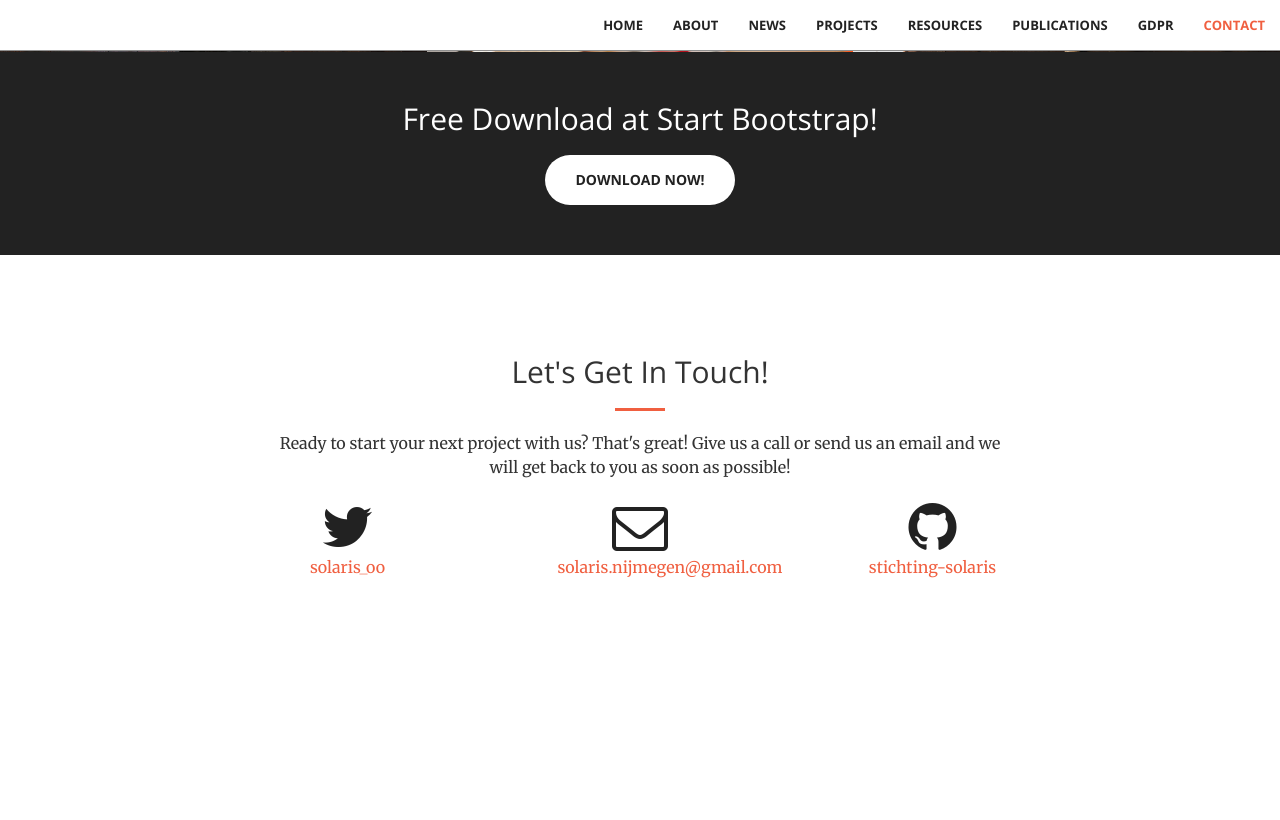
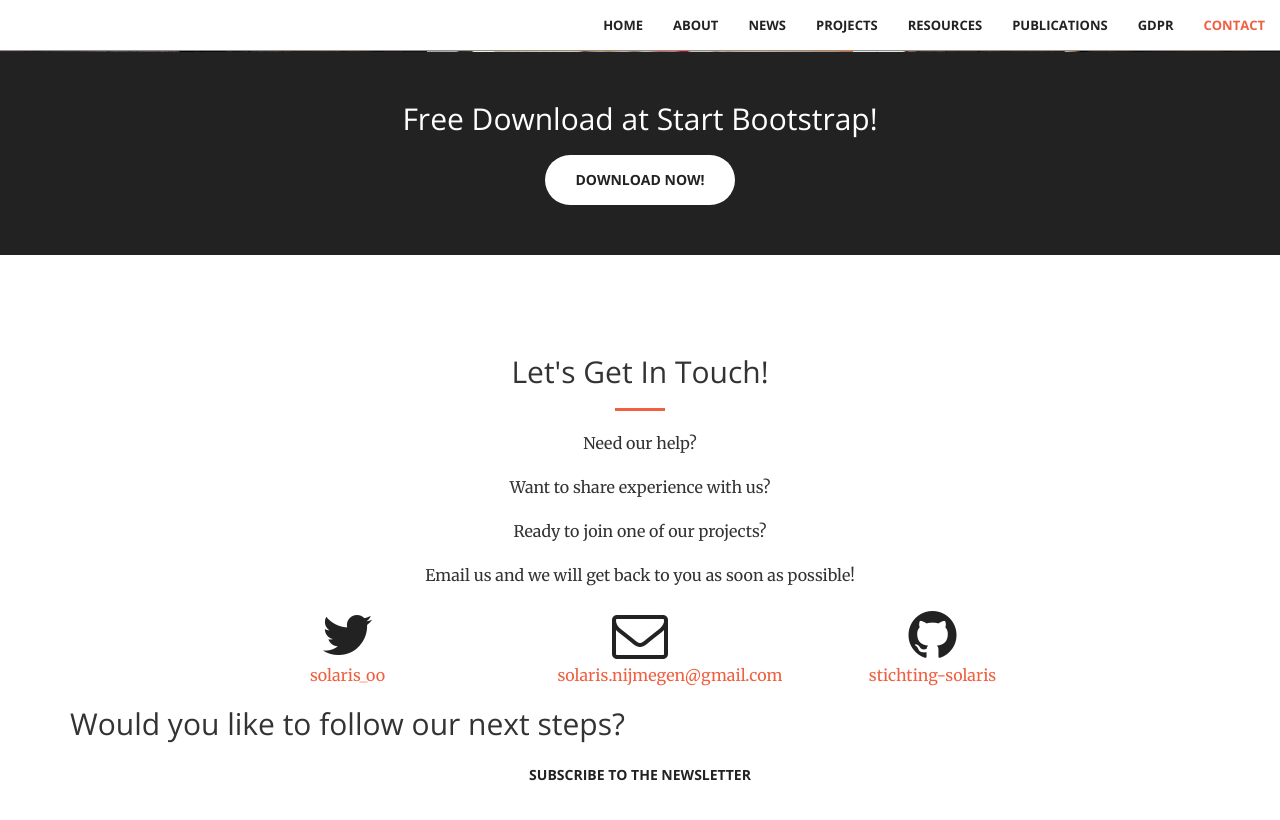
Before and after one commit to stichting-solaris/stichting-solaris.github.io, a Jekyll site: the page built from index.html, in a window 1280 px wide and 900 px high, scrolled down 3812 px. Shown: the top 820 px of the window. Built offline with Jekyll 4.4.1, drawn with Linux system fonts in a browser that asks for light colours; before the commit the page ends 4511 px from its top, so only the background shows below that.

Commit message:
Update contact.html

```diff
--- a/_includes/contact.html
+++ b/_includes/contact.html
@@ -4,7 +4,10 @@
             <div class="col-lg-8 col-lg-offset-2 text-center">
                 <h2 class="section-heading">Let's Get In Touch!</h2>
                 <hr class="primary">
-                <p>Ready to start your next project with us? That's great! Give us a call or send us an email and we will get back to you as soon as possible!</p>
+                <p>Need our help?</p>
+                <p>Want to share experience with us?</p>
+                <p>Ready to join one of our projects?</p>
+                <p>Email us and we will get back to you as soon as possible!</p>
             </div>
         <div class="col-lg-2 col-lg-offset-2 text-center">
             <a href="https://twitter.com/{{ site.twitter_username }}">
@@ -26,4 +29,8 @@
         </div>
 
     </div>
+        <h2 class="section-heading">Would you like to follow our next steps?</h2>
+            <div class="col-lg-8 col-lg-offset-2 text-center">
+                <a href="https://docs.google.com/forms/d/e/1FAIpQLScpqlLzRvparlE8pMLngbDYTsuvCRceFIo6CdVmq7CO6-5D1g/viewform?vc=0&c=0&w=1" class="btn btn-default btn-xl">Subscribe to the newsletter</a>
+            </div>
 </section>
```
